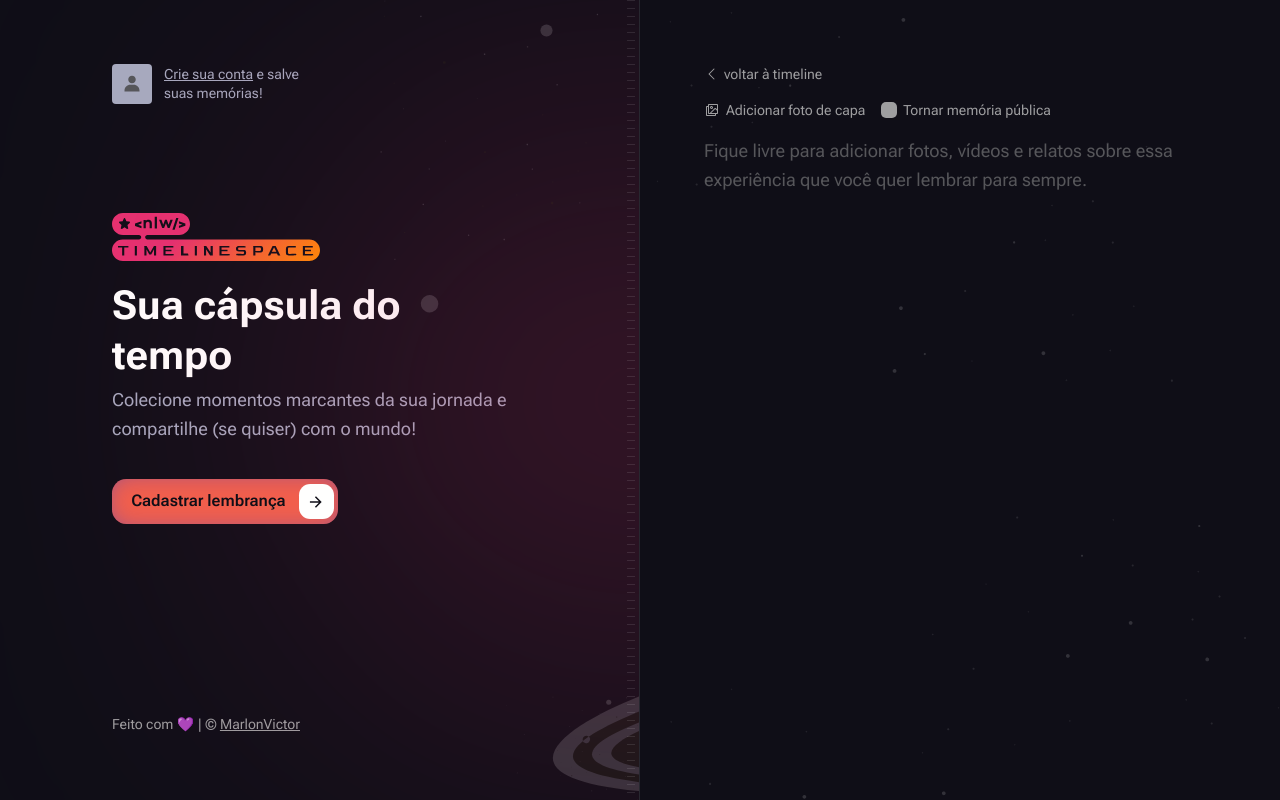
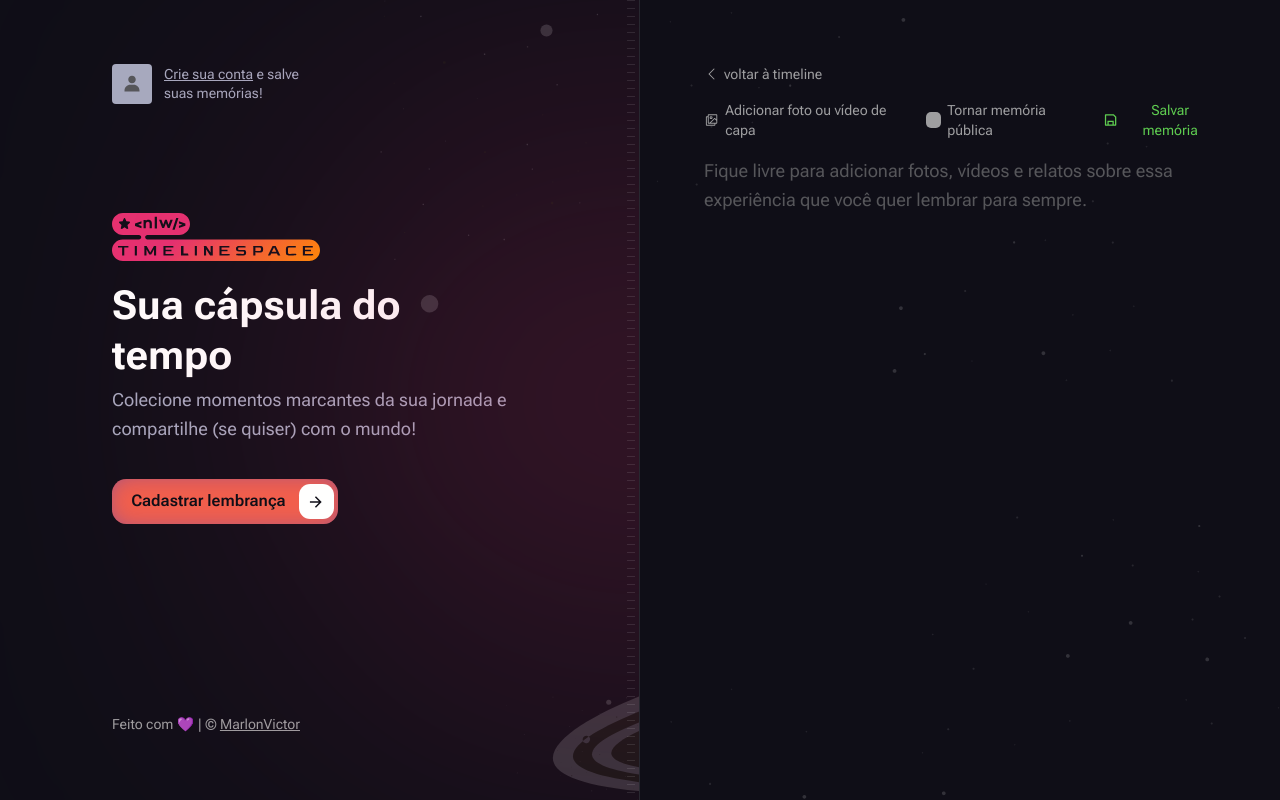
Before and after one commit to MarlonVictor/timelineSpace, a Next.js app: page /memories/new in a window 1280 px wide. Built offline with nearby package versions, Linux system fonts and the light colour scheme; no server answers; a web font is replaced by a local one.

Commit message:
Salvando a memória e a midia no banco de dados

```diff
--- a/package.json
+++ b/package.json
@@ -16,6 +16,7 @@
     "axios": "^1.4.0",
     "eslint": "8.41.0",
     "eslint-config-next": "13.4.3",
+    "js-cookie": "^3.0.5",
     "jwt-decode": "^3.1.2",
     "next": "13.4.3",
     "postcss": "8.4.23",
@@ -26,6 +27,7 @@
   },
   "devDependencies": {
     "@rocketseat/eslint-config": "^1.2.0",
+    "@types/js-cookie": "^3.0.3",
     "prettier-plugin-tailwindcss": "^0.3.0"
   }
 }
--- a/src/app/globals.css
+++ b/src/app/globals.css
@@ -5,6 +5,20 @@
 body {
   -webkit-font-smoothing: antialiased;
   text-rendering: optimizeLegibility;
+}
+
+::-webkit-scrollbar {
+  width: 6px;
+  height: 0;
+  scrollbar-width: 6px;
+}
+
+::-webkit-scrollbar, ::-webkit-scrollbar-track {
+  background: #0f0e17;
+}
+
+::-webkit-scrollbar-thumb {
+  background: #1f1f23;
 }
 
 .custom-checkbox {
--- a/src/components/MediaPicker.tsx
+++ b/src/components/MediaPicker.tsx
@@ -11,7 +11,6 @@ export function MediaPicker() {
 
     if (!files) return
 
-    console.log(files)
     const previewURL = URL.createObjectURL(files[0])
 
     if (files[0].type.includes('image')) {
@@ -27,8 +26,8 @@ export function MediaPicker() {
     <>
       <input
         type="file"
-        name="media"
-        id="media"
+        name="coverUrl"
+        id="coverUrl"
         className="invisible h-0 w-0"
         accept="image/*,video/*"
         onChange={onMediaSelected}
--- a/src/components/NewMemoryForm.tsx
+++ b/src/components/NewMemoryForm.tsx
@@ -1,11 +1,56 @@
+'use client'
+
+import { FormEvent } from 'react'
+import { useRouter } from 'next/navigation'
+import Cookie from 'js-cookie'
+
+import { api } from '@/lib/api'
 import { MediaPicker } from './MediaPicker'
 
 export default function NewMemoryForm() {
+  const router = useRouter()
+
+  async function handleCreateMemory(event: FormEvent<HTMLFormElement>) {
+    event.preventDefault()
+
+    const formData = new FormData(event.currentTarget)
+    const fileToUpload = formData.get('coverUrl')
+    let coverUrl = ''
+
+    if (fileToUpload) {
+      const uploadFormData = new FormData()
+      uploadFormData.set('file', fileToUpload)
+
+      const uploadResponse = await api.post('/upload', uploadFormData)
+
+      coverUrl = uploadResponse.data.fileUrl
+    }
+
+    const token = Cookie.get('token')
+
+    await api.post(
+      '/memories',
+      {
+        coverUrl,
+        content: formData.get('content'),
+        isPublic: formData.get('isPublic'),
+      },
+      {
+        headers: {
+          Authorization: `Bearer ${token}`,
+        },
+      },
+    )
+
+    router.push('/')
+  }
+
   return (
-    <form action="" className="flex flex-1 flex-col gap-2">
+    <form onSubmit={handleCreateMemory} className="flex flex-1 flex-col gap-2">
+      <div className="flex items-center justify-between gap-4">
         <div className="flex items-center gap-4">
           <label
-          htmlFor="media"
+            htmlFor="coverUrl"
             className="flex cursor-pointer items-center gap-1.5 text-sm text-gray-200 hover:text-gray-100"
           >
             <svg
@@ -20,17 +65,42 @@ export default function NewMemoryForm() {
                 fill="currentColor"
               />
             </svg>
-          Adicionar foto de capa
+            Adicionar foto ou vídeo de capa
           </label>
 
           <label
             htmlFor="isPublic"
             className="custom-checkbox flex items-center gap-1.5 text-sm text-gray-200 hover:text-gray-100"
           >
-          <input type="checkbox" name="isPublic" id="isPublic" value="true" />
+            <input
+              type="checkbox"
+              name="isPublic"
+              id="isPublic"
+              value="false"
+            />
             <div className="checkmark"></div>
             Tornar memória pública
           </label>
+        </div>
+
+        <button
+          type="submit"
+          className="flex items-center gap-1.5 text-sm text-[#5fcd51] transition-colors hover:text-[#43b734]"
+        >
+          <svg
+            xmlns="http://www.w3.org/2000/svg"
+            viewBox="0 0 24 24"
+            width="16"
+            height="16"
+            className=""
+          >
+            <path
+              fill="currentColor"
+              d="M7 19V13H17V19H19V7.82843L16.1716 5H5V19H7ZM4 3H17L21 7V20C21 20.5523 20.5523 21 20 21H4C3.44772 21 3 20.5523 3 20V4C3 3.44772 3.44772 3 4 3ZM9 15V19H15V15H9Z"
+            ></path>
+          </svg>
+          Salvar memória
+        </button>
       </div>
 
       <MediaPicker />
```
Also changed, not shown: 1 other file (tests, documents, lock files or other folders). Lines whose indentation alone changed are shown as unchanged.
